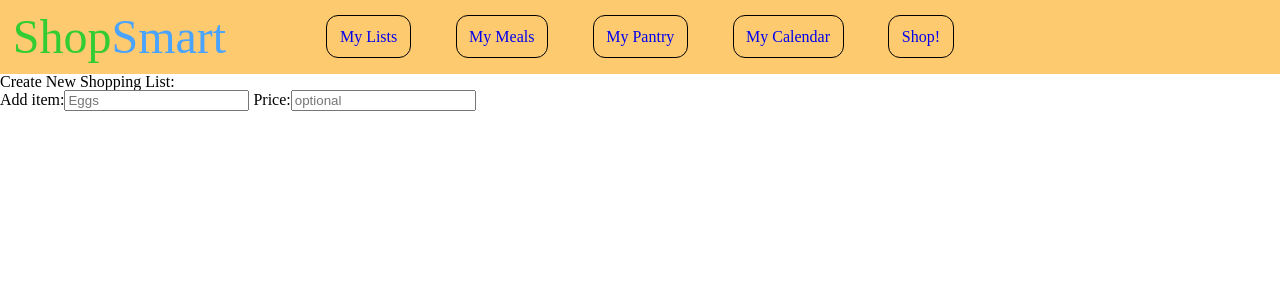
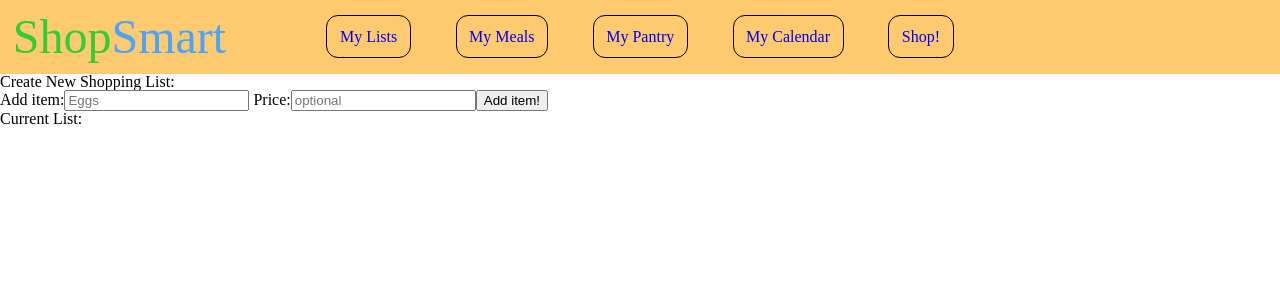
Before and after one commit to jmerz826/shop-smart, a React (Create React App) app in the folder shop-smart/: page / in a window 1280 px wide. Shown: the top 300 px of the page. Built offline with nearby package versions, Linux system fonts and the light colour scheme.

Commit message:
progress on list

```diff
--- a/shop-smart/src/actions/index.js
+++ b/shop-smart/src/actions/index.js
@@ -1,9 +1,7 @@
 export const ADD_TO_LIST = 'ADD_TO_LIST';
 
-const addToList = (item) => {
+export const addToList = (item) => {
     return ({
         type: ADD_TO_LIST, payload: item
     })
 };
-
-export default addToList;
--- /dev/null
+++ b/shop-smart/src/components/lists/currentList.js
@@ -0,0 +1,18 @@
+import React from "react";
+import ListItem from "./listItem";
+
+const CurrentList = (props) => {
+    console.log(props.list);
+    return (
+        <div>
+            <h3>Current List:</h3>
+            {props.list.map(item => {
+                return(
+                    <ListItem item={item} />
+                )
+            })}
+        </div>
+    );
+};
+
+export default CurrentList;
--- /dev/null
+++ b/shop-smart/src/components/lists/listItem.js
@@ -0,0 +1,13 @@
+import React from "react";
+
+const ListItem = (props) => {
+    return (
+        <div>
+            <ul>
+                <li>{props.item.item} (${ props.item.price })</li>
+            </ul>
+        </div>
+    )
+}
+
+export default ListItem;
--- a/shop-smart/src/components/lists/newList.js
+++ b/shop-smart/src/components/lists/newList.js
@@ -1,5 +1,7 @@
 import React, { useState } from "react";
 import { connect } from "react-redux";
+import { addToList } from '../../actions';
+import CurrentList from "./currentList";
 
 const initialFormValues = {
     item: '',
@@ -8,14 +10,25 @@ const initialFormValues = {
 
 const NewList = (props) => {
     const [formValues, setFormValues] = useState(initialFormValues);
+    const [list, setList] = useState([]);
+
 
     const handleChange = (e) => {
-        console.log(formValues);
         setFormValues({
             ...formValues,
             [e.target.name]: e.target.value
         })
-    }
+    };
+
+    const handleAdd = (e) => {
+        e.preventDefault();
+        const newItem = {
+            item: formValues.item,
+            price: formValues.price
+        }
+        setList([...list, newItem]);
+        setFormValues(initialFormValues);
+    };
 
     return (
         <div>
@@ -39,11 +52,17 @@ const NewList = (props) => {
                         placeholder="optional"
                     />
                 </label>
+                <button onClick={handleAdd}>Add item!</button>
             </form>
+            {list && <CurrentList list={list} />}
         </div>
     );
 };
 
+const mapStateToProps = state => {
+    return ({
+        previousLists: state.previousLists
+    })
+}
 
-
-export default NewList;
+export default connect(mapStateToProps, {addToList})(NewList);
--- a/shop-smart/src/reducers/index.js
+++ b/shop-smart/src/reducers/index.js
@@ -4,12 +4,12 @@ const initialState = {
     previousLists: []
 }
 
+
 const reducer = (state = initialState, action) => {
     switch (action.type) {
-        case (ADD_TO_LIST):
+        case ADD_TO_LIST:
             return ({
                 ...state,
-                previousLists: [...state.previousLists, action.payload]
             })
         default:
             return{state}
```
